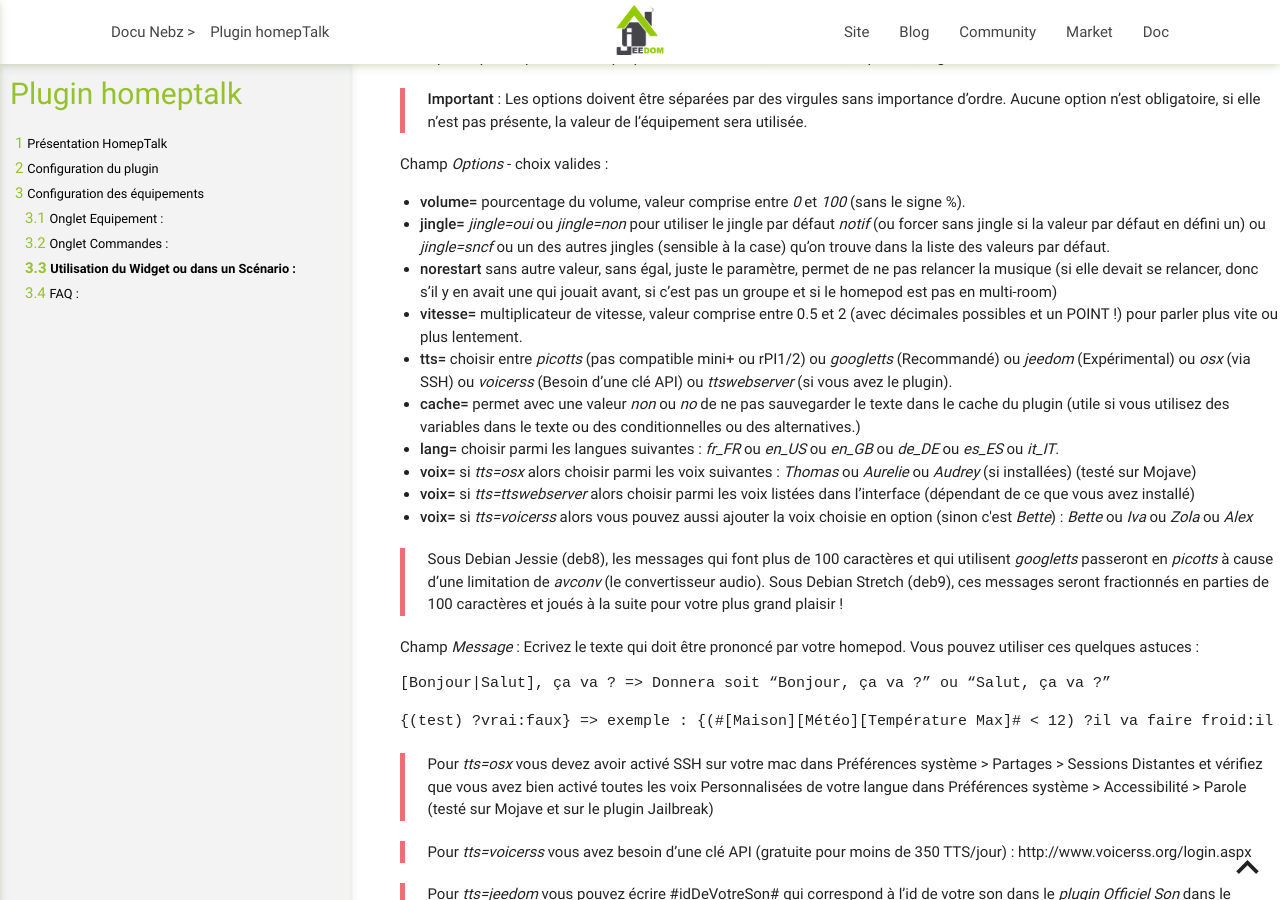
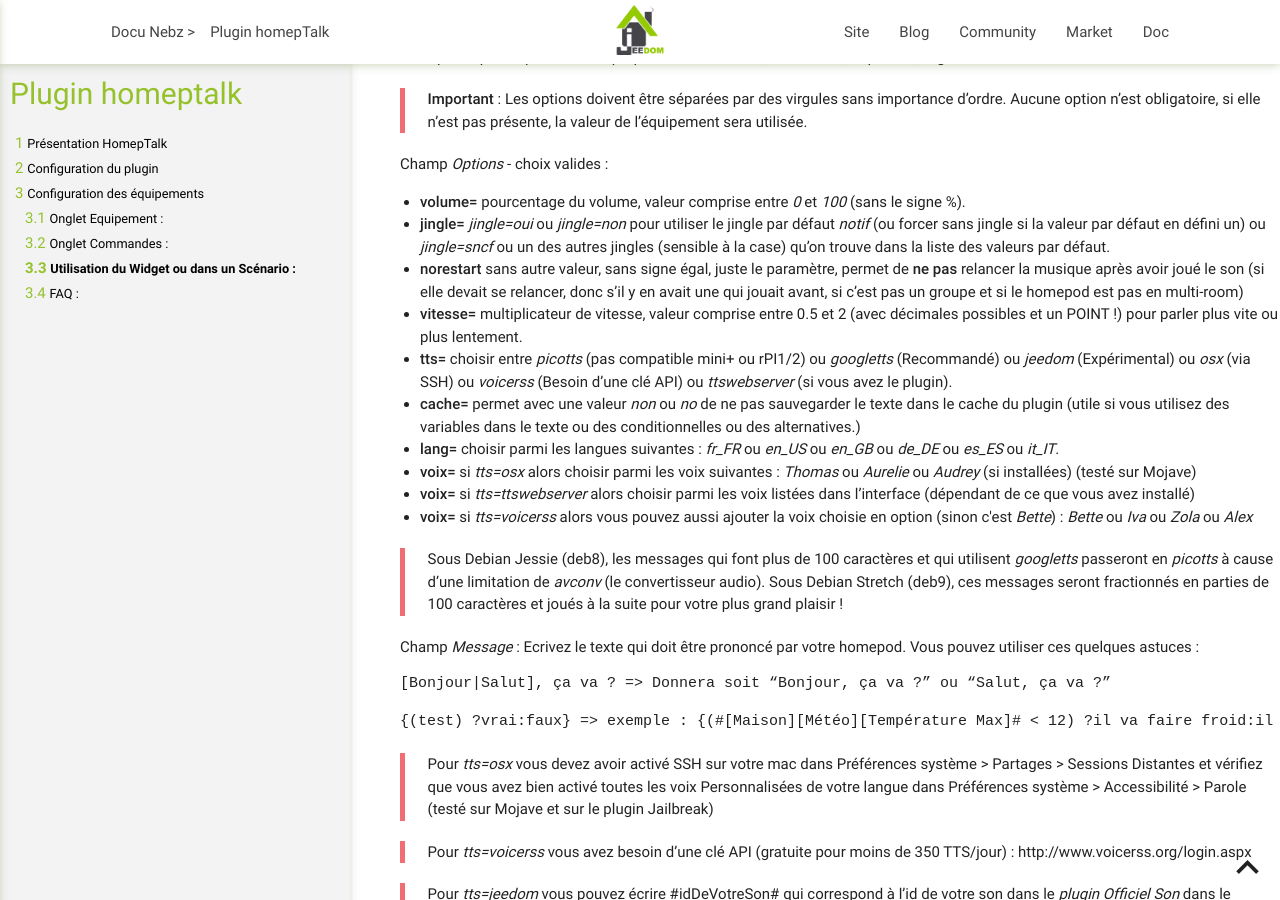
Before and after one commit to NebzHB/jeedom_docs, a Jekyll site: the page built from plugins/homepTalk/fr_FR/index.md, in a window 1280 px wide and 900 px high, scrolled down 2119 px. Built offline with Jekyll 4.4.1, drawn with Linux system fonts in a browser that asks for light colours.

Commit message:
Update index.md

```diff
--- a/plugins/homepTalk/fr_FR/index.md
+++ b/plugins/homepTalk/fr_FR/index.md
@@ -78,7 +78,7 @@
 Champ *Options* - choix valides :
 -	**volume=** pourcentage du volume, valeur comprise entre *0* et *100* (sans le signe %).
 -	**jingle=** *jingle=oui* ou *jingle=non* pour utiliser le jingle par défaut *notif* (ou forcer sans jingle si la valeur par défaut en défini un) ou *jingle=sncf* ou un des autres jingles (sensible à la case) qu'on trouve dans la liste des valeurs par défaut.
--	**norestart** sans autre valeur, sans égal, juste le paramètre, permet de ne pas relancer la musique (si elle devait se relancer, donc s'il y en avait une qui jouait avant, si c'est pas un groupe et si le homepod est pas en multi-room)
+-	**norestart** sans autre valeur, sans signe égal, juste le paramètre, permet de **ne pas** relancer la musique après avoir joué le son (si elle devait se relancer, donc s'il y en avait une qui jouait avant, si c'est pas un groupe et si le homepod est pas en multi-room)
 -	**vitesse=** multiplicateur de vitesse, valeur comprise entre 0.5 et 2 (avec décimales possibles et un POINT !) pour parler plus vite ou plus lentement.
 -	**tts=** choisir entre *picotts* (pas compatible mini+ ou rPI1/2) ou *googletts* (Recommandé) ou *jeedom* (Expérimental) ou *osx* (via SSH) ou *voicerss* (Besoin d'une clé API) ou *ttswebserver* (si vous avez le plugin).
 - **cache=** permet avec une valeur *non* ou *no* de ne pas sauvegarder le texte dans le cache du plugin (utile si vous utilisez des variables dans le texte ou des conditionnelles ou des alternatives.)
```
